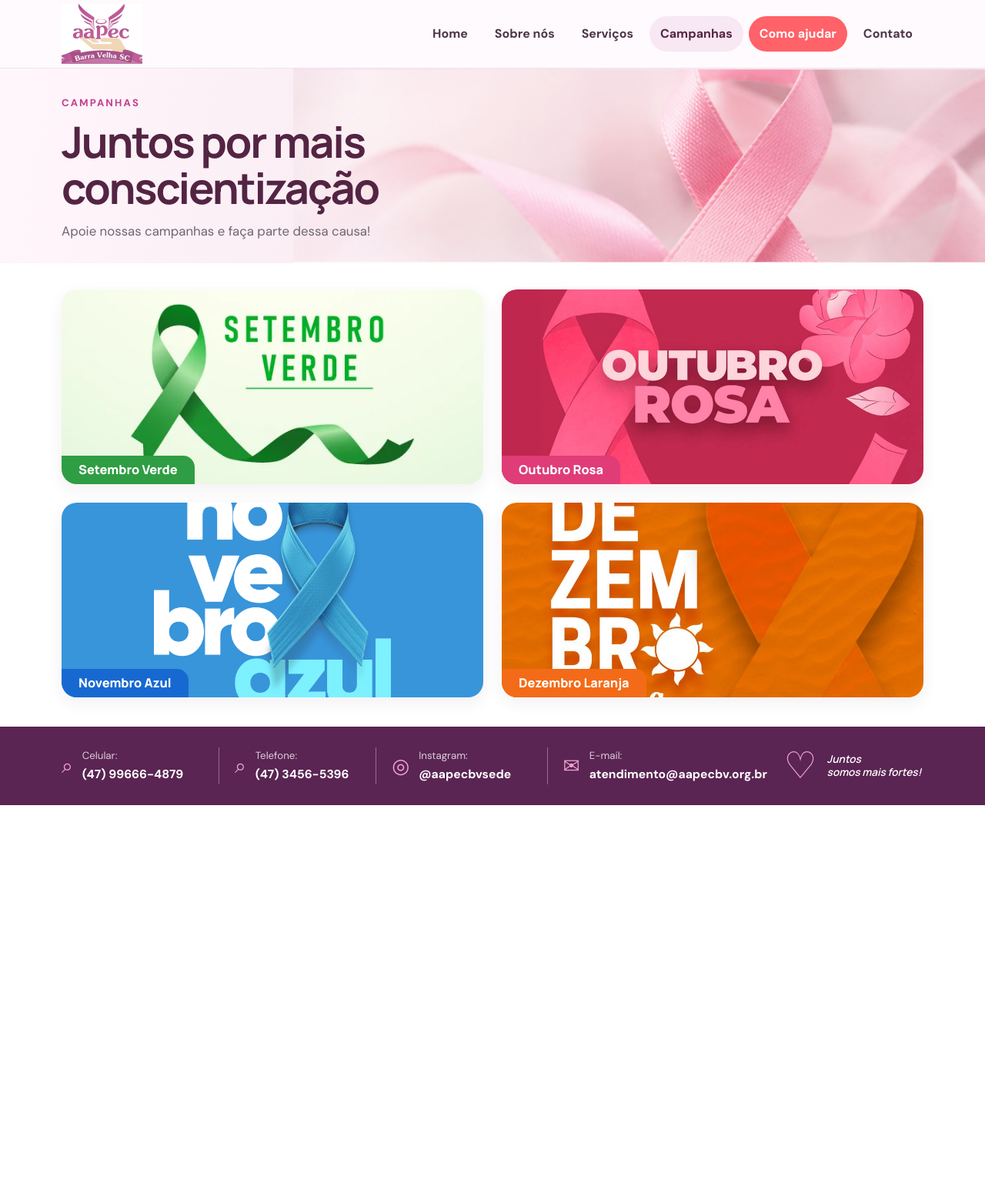
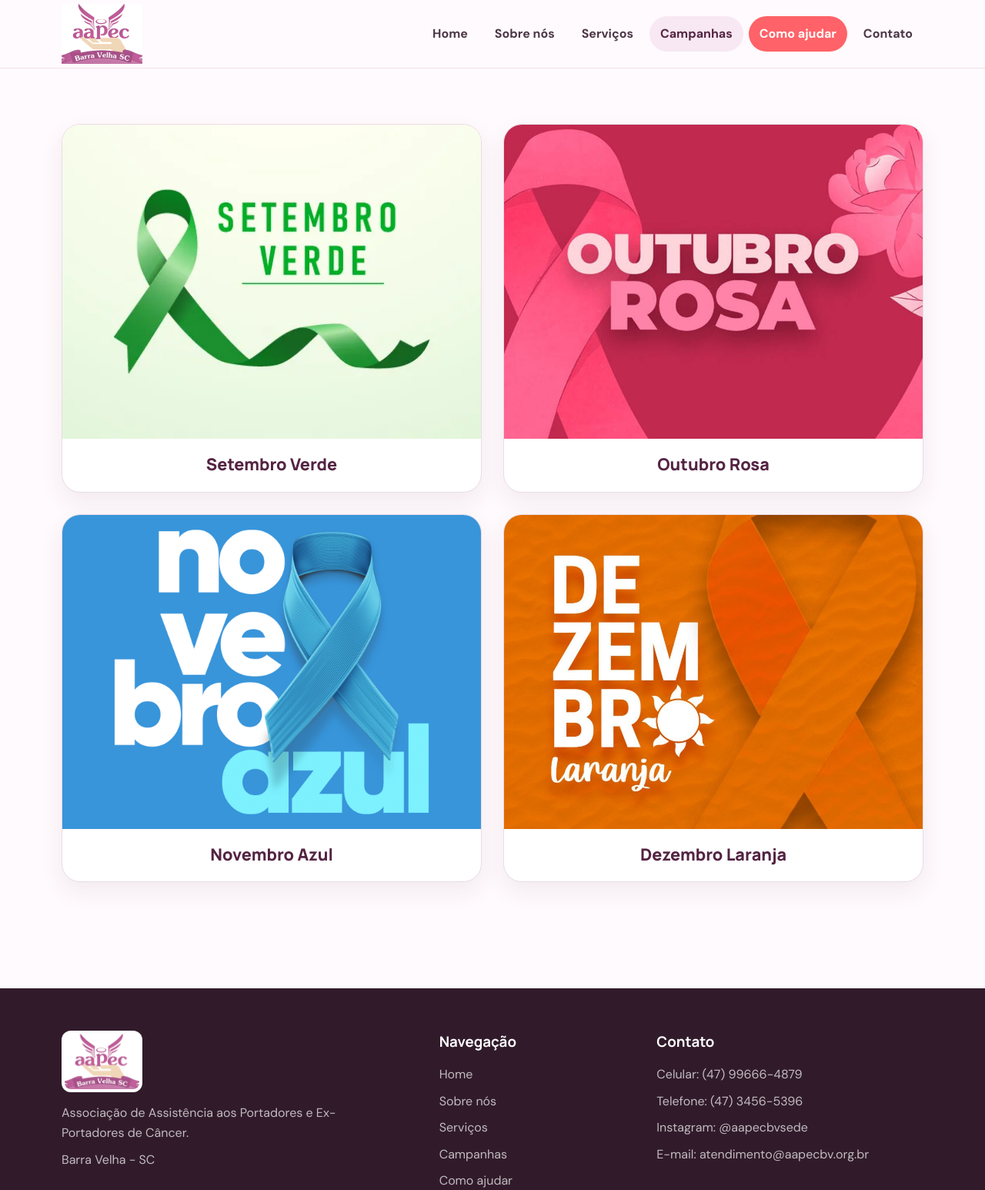
Before and after one commit to Skarlety-Goncalves/AAPEC, a plain HTML site: page paginas/campanhas.html in a window 1280 px wide. Shown: the top 1546 px of the page at 77% size. Before the commit the page ends 1046 px from the top, so only its background shows below. Drawn offline with Linux system fonts and the light colour scheme.

Commit message:
Add files via upload

```diff
--- a/css/style.css
+++ b/css/style.css
@@ -40,26 +40,3 @@ a{color:inherit;text-decoration:none}img{max-width:100%;display:block}button,inp
 
 @media(max-width:850px){.menu-btn{display:block}.nav-links{position:absolute;top:88px;left:0;right:0;background:#fff;border-bottom:1px solid var(--borda);display:none;flex-direction:column;align-items:stretch;padding:15px 4%;box-shadow:0 12px 25px rgba(0,0,0,.06)}.nav-links.open{display:flex}.nav-links a{border-radius:10px}.grid{grid-template-columns:repeat(2,1fr)}.destaque,.two-col,.contact-grid{grid-template-columns:1fr}.destaque>div{padding:38px}.destaque img{min-height:300px}.footer-grid{grid-template-columns:1fr 1fr}.cta{flex-direction:column;align-items:flex-start}}
 @media(max-width:560px){.campaign-photo-grid{grid-template-columns:1fr}.navbar{min-height:78px}.nav-links{top:78px}.logo{width:90px}.hero{min-height:590px}.hero-content{padding:60px 0}.hero h1{font-size:2.8rem}.section{padding:60px 0}.grid,.campaign-grid,.footer-grid{grid-template-columns:1fr}.destaque>div{padding:30px}.destaque img{min-height:260px}.cta{padding:34px 25px}}
-
-/* CAMPANHAS — versão final inspirada no layout aprovado */
-.campaign-page{background:#fff}
-.campaign-hero{position:relative;min-height:235px;overflow:hidden;background:linear-gradient(100deg,#fff6fb 0%,#f8e9f1 54%,#f4dfe9 100%)}
-.campaign-hero-bg{position:absolute;inset:0;background-image:url('../img/hero-campanhas.png');background-size:auto 100%;background-position:right center;background-repeat:no-repeat;opacity:.96}
-.campaign-hero-content{position:relative;z-index:2;padding:34px 0 28px}
-.campaign-eyebrow{font-size:.82rem;letter-spacing:.16em;font-weight:800;color:#c33f8e;margin-bottom:10px}
-.campaign-hero h1{font-family:Manrope,Arial,sans-serif;font-size:clamp(2.3rem,4.5vw,3.5rem);line-height:1.08;letter-spacing:-.04em;color:var(--rosa-escuro);margin-bottom:12px}
-.campaign-hero-content>p:last-child{font-size:1.05rem;color:#6f6570}
-.campaigns-showcase{padding:34px 0 38px;background:#fff}
-.campaign-photo-grid-final{display:grid;grid-template-columns:repeat(2,minmax(0,1fr));gap:24px}
-.campaign-photo-final{position:relative;display:block;height:253px;margin:0;border:0;border-radius:20px;overflow:hidden;background:#fff;box-shadow:0 7px 20px rgba(84,36,67,.07);transition:transform .2s,box-shadow .2s}
-.campaign-photo-final:hover{transform:translateY(-3px);box-shadow:0 13px 28px rgba(84,36,67,.12)}
-.campaign-photo-final img{width:100%;height:100%;object-fit:cover;display:block}
-.campaign-label{position:absolute;left:0;bottom:0;padding:10px 22px 11px;border-radius:0 15px 0 0;color:#fff;font-family:Manrope,Arial,sans-serif;font-size:1.02rem;font-weight:800;line-height:1;background:rgba(84,36,67,.88)}
-.label-green{background:#2f9d43}.label-pink{background:#df3c78}.label-blue{background:#1769d1}.label-orange{background:#f36b18}
-.footer-campaign{margin-top:0;padding:27px 0;background:#5a2453}
-.footer-contact-row{display:grid;grid-template-columns:1fr 1fr 1.1fr 1.55fr 1fr;align-items:center;gap:20px}
-.footer-contact-item{display:flex;align-items:center;gap:12px;min-width:0;color:#fff}
-.footer-contact-item+.footer-contact-item{border-left:1px solid rgba(255,255,255,.35);padding-left:20px}
-.footer-contact-item small{display:block;color:rgba(255,255,255,.78);font-size:.83rem;margin-bottom:1px}.footer-contact-item strong,.footer-contact-item a{color:#fff;font-size:.98rem}.footer-icon{font-size:1.65rem;color:#f1a3d2;line-height:1}.footer-message{display:flex;align-items:center;justify-content:center;gap:13px;color:#f1a3d2;font-size:3rem;line-height:1}.footer-message span{font-family:Manrope,Arial,sans-serif;font-size:.85rem;font-style:italic;color:#fff;line-height:1.25}
-@media(max-width:850px){.campaign-hero-bg{opacity:.55}.campaign-photo-grid-final{gap:18px}.footer-contact-row{grid-template-columns:1fr 1fr}.footer-contact-item+.footer-contact-item{border-left:0;padding-left:0}.footer-message{justify-content:flex-start;grid-column:1/-1}}
-@media(max-width:560px){.campaign-hero{min-height:300px}.campaign-hero-bg{opacity:.25;background-size:auto 100%;background-position:center right}.campaign-hero-content{padding:50px 0 42px}.campaign-hero h1{font-size:2.45rem}.campaign-photo-grid-final{grid-template-columns:1fr}.campaign-photo-final{height:auto;aspect-ratio:16/9}.footer-contact-row{grid-template-columns:1fr}.footer-contact-item+.footer-contact-item{padding-left:0}.footer-message{grid-column:auto}}
--- a/paginas/campanhas.html
+++ b/paginas/campanhas.html
@@ -1,91 +1,9 @@
-<!DOCTYPE html>
-<html lang="pt-BR">
-<head>
-  <meta charset="UTF-8">
-  <meta name="viewport" content="width=device-width, initial-scale=1.0">
-  <meta name="description" content="Campanhas de conscientização da AAPEC.">
-  <title>AAPEC | Campanhas</title>
-  <link rel="stylesheet" href="../css/style.css">
-</head>
-<body class="campaign-page">
-  <header class="header">
-    <div class="container navbar">
-      <a class="logo-link" href="../index.html" aria-label="AAPEC - Página inicial">
-        <img class="logo" src="../img/logo-aapec.png" alt="AAPEC Barra Velha SC">
-      </a>
-      <button class="menu-btn" aria-label="Abrir menu" aria-expanded="false">☰</button>
-      <nav>
-        <ul class="nav-links">
-          <li><a href="../index.html">Home</a></li>
-          <li><a href="sobre.html">Sobre nós</a></li>
-          <li><a href="servicos.html">Serviços</a></li>
-          <li><a class="active" href="campanhas.html">Campanhas</a></li>
-          <li><a class="nav-destaque" href="ajudar.html">Como ajudar</a></li>
-          <li><a href="contato.html">Contato</a></li>
-        </ul>
-      </nav>
-    </div>
-  </header>
-
-  <main>
-    <section class="campaign-hero">
-      <div class="campaign-hero-bg" aria-hidden="true"></div>
-      <div class="container campaign-hero-content">
-        <p class="campaign-eyebrow">CAMPANHAS</p>
-        <h1>Juntos por mais<br>conscientização</h1>
-        <p>Apoie nossas campanhas e faça parte dessa causa!</p>
-      </div>
-    </section>
-
-    <section class="campaigns-showcase">
-      <div class="container">
-        <div class="campaign-photo-grid campaign-photo-grid-final">
-          <a class="campaign-photo campaign-photo-final" href="#setembro-verde" aria-label="Setembro Verde">
-            <img src="../img/campanha-setembro-verde.webp?v=3" alt="Campanha Setembro Verde">
-            <span class="campaign-label label-green">Setembro Verde</span>
-          </a>
-
-          <a class="campaign-photo campaign-photo-final" href="#outubro-rosa" aria-label="Outubro Rosa">
-            <img src="../img/campanha-outubro-rosa.jpg?v=3" alt="Campanha Outubro Rosa">
-            <span class="campaign-label label-pink">Outubro Rosa</span>
-          </a>
-
-          <a class="campaign-photo campaign-photo-final" href="#novembro-azul" aria-label="Novembro Azul">
-            <img src="../img/campanha-novembro-azul.jpg?v=3" alt="Campanha Novembro Azul">
-            <span class="campaign-label label-blue">Novembro Azul</span>
-          </a>
-
-          <a class="campaign-photo campaign-photo-final" href="#dezembro-laranja" aria-label="Dezembro Laranja">
-            <img src="../img/campanha-dezembro-laranja.jpeg?v=3" alt="Campanha Dezembro Laranja">
-            <span class="campaign-label label-orange">Dezembro Laranja</span>
-          </a>
-        </div>
-      </div>
-    </section>
-  </main>
-
-  <footer class="footer footer-campaign">
-    <div class="container footer-contact-row">
-      <div class="footer-contact-item">
-        <span class="footer-icon">⌕</span>
-        <div><small>Celular:</small><strong>(47) 99666-4879</strong></div>
-      </div>
-      <div class="footer-contact-item">
-        <span class="footer-icon">⌕</span>
-        <div><small>Telefone:</small><strong>(47) 3456-5396</strong></div>
-      </div>
-      <div class="footer-contact-item">
-        <span class="footer-icon">◎</span>
-        <div><small>Instagram:</small><a href="https://www.instagram.com/aapecbvsede/" target="_blank" rel="noopener"><strong>@aapecbvsede</strong></a></div>
-      </div>
-      <div class="footer-contact-item">
-        <span class="footer-icon">✉</span>
-        <div><small>E-mail:</small><a href="mailto:atendimento@aapecbv.org.br"><strong>atendimento@aapecbv.org.br</strong></a></div>
-      </div>
-      <div class="footer-message">♡ <span>Juntos<br>somos mais fortes!</span></div>
-    </div>
-  </footer>
-
-  <script src="../js/script.js"></script>
-</body>
-</html>
+<!DOCTYPE html><html lang="pt-BR"><head><meta charset="UTF-8"><meta name="viewport" content="width=device-width,initial-scale=1.0"><meta name="description" content="Campanhas de conscientização da AAPEC."><title>AAPEC | Campanhas</title><link rel="stylesheet" href="../css/style.css"></head><body>
+<header class="header"><div class="container navbar"><a class="logo-link" href="../index.html" aria-label="AAPEC - Página inicial"><img class="logo" src="../img/logo-aapec.png" alt="AAPEC Barra Velha SC"></a><button class="menu-btn" aria-label="Abrir menu" aria-expanded="false">☰</button><nav><ul class="nav-links"><li><a href="../index.html">Home</a></li><li><a href="sobre.html">Sobre nós</a></li><li><a href="servicos.html">Serviços</a></li><li><a class="active" href="campanhas.html">Campanhas</a></li><li><a class="nav-destaque" href="ajudar.html">Como ajudar</a></li><li><a href="contato.html">Contato</a></li></ul></nav></div></header>
+<main><section class="campaigns-only"><div class="container"><div class="campaign-photo-grid">
+<figure class="campaign-photo"><img src="../img/campanha-setembro-verde.webp" alt="Setembro Verde"><figcaption>Setembro Verde</figcaption></figure>
+<figure class="campaign-photo"><img src="../img/campanha-outubro-rosa.jpg" alt="Outubro Rosa"><figcaption>Outubro Rosa</figcaption></figure>
+<figure class="campaign-photo"><img src="../img/campanha-novembro-azul.jpg" alt="Novembro Azul"><figcaption>Novembro Azul</figcaption></figure>
+<figure class="campaign-photo"><img src="../img/campanha-dezembro-laranja.jpeg" alt="Dezembro Laranja"><figcaption>Dezembro Laranja</figcaption></figure>
+</div></div></section></main>
+<footer class="footer"><div class="container footer-grid"><div><img class="footer-logo" src="../img/logo-aapec.png" alt="Logo AAPEC"><p>Associação de Assistência aos Portadores e Ex-Portadores de Câncer.</p><p style="margin-top:10px">Barra Velha - SC</p></div><div><h3>Navegação</h3><ul><li><a href="../index.html">Home</a></li><li><a href="sobre.html">Sobre nós</a></li><li><a href="servicos.html">Serviços</a></li><li><a href="campanhas.html">Campanhas</a></li><li><a href="ajudar.html">Como ajudar</a></li><li><a href="contato.html">Contato</a></li></ul></div><div><h3>Contato</h3><ul><li>Celular: <a href="tel:+5547996664879">(47) 99666-4879</a></li><li>Telefone: <a href="tel:+554734565396">(47) 3456-5396</a></li><li>Instagram: <a href="https://www.instagram.com/aapecbvsede/" target="_blank" rel="noopener">@aapecbvsede</a></li><li>E-mail: <a href="mailto:atendimento@aapecbv.org.br">atendimento@aapecbv.org.br</a></li></ul></div></div><div class="container footer-bottom">© <span class="ano-atual"></span> AAPEC • Projeto acadêmico de redesign institucional.</div></footer><script src="../js/script.js"></script></body></html>
```
